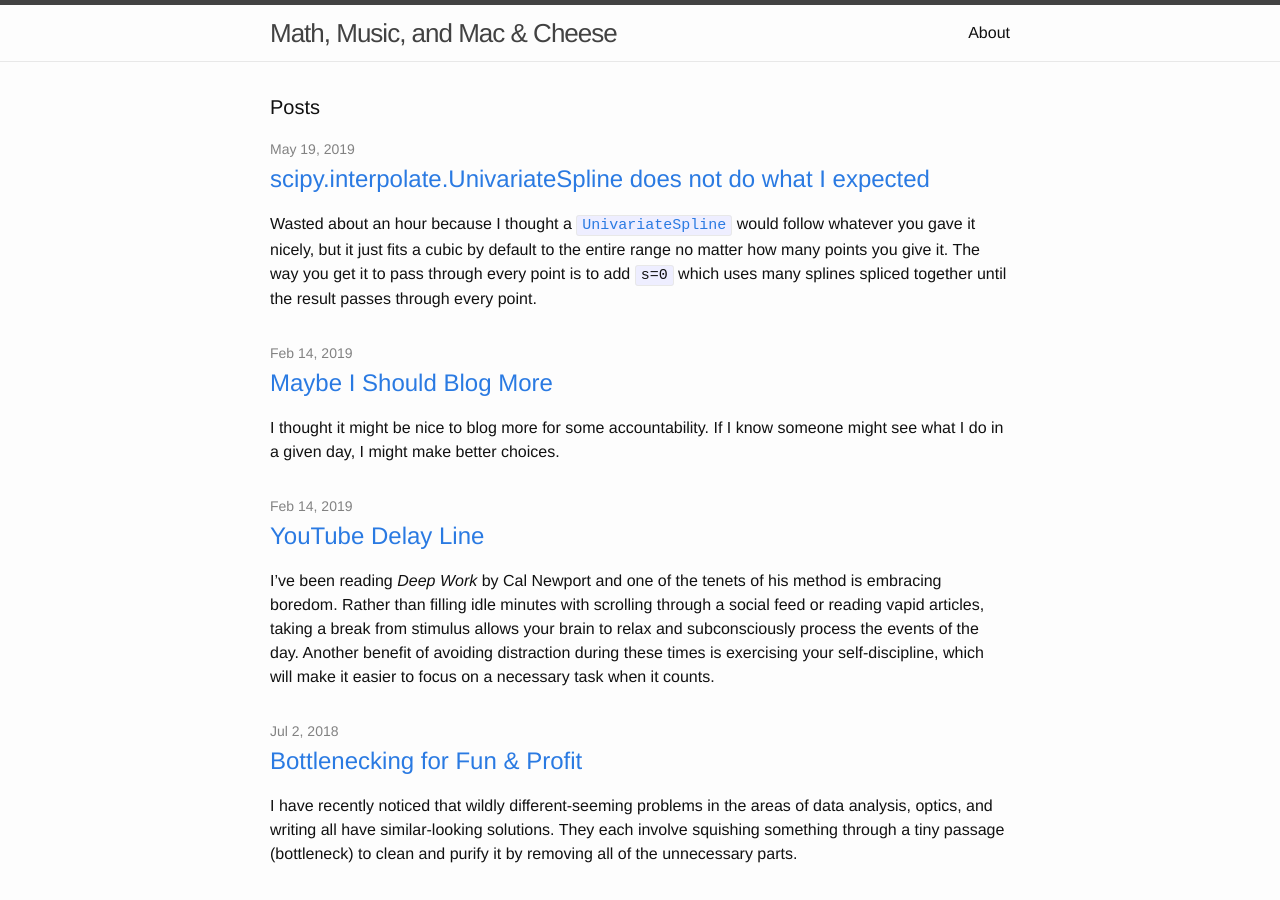
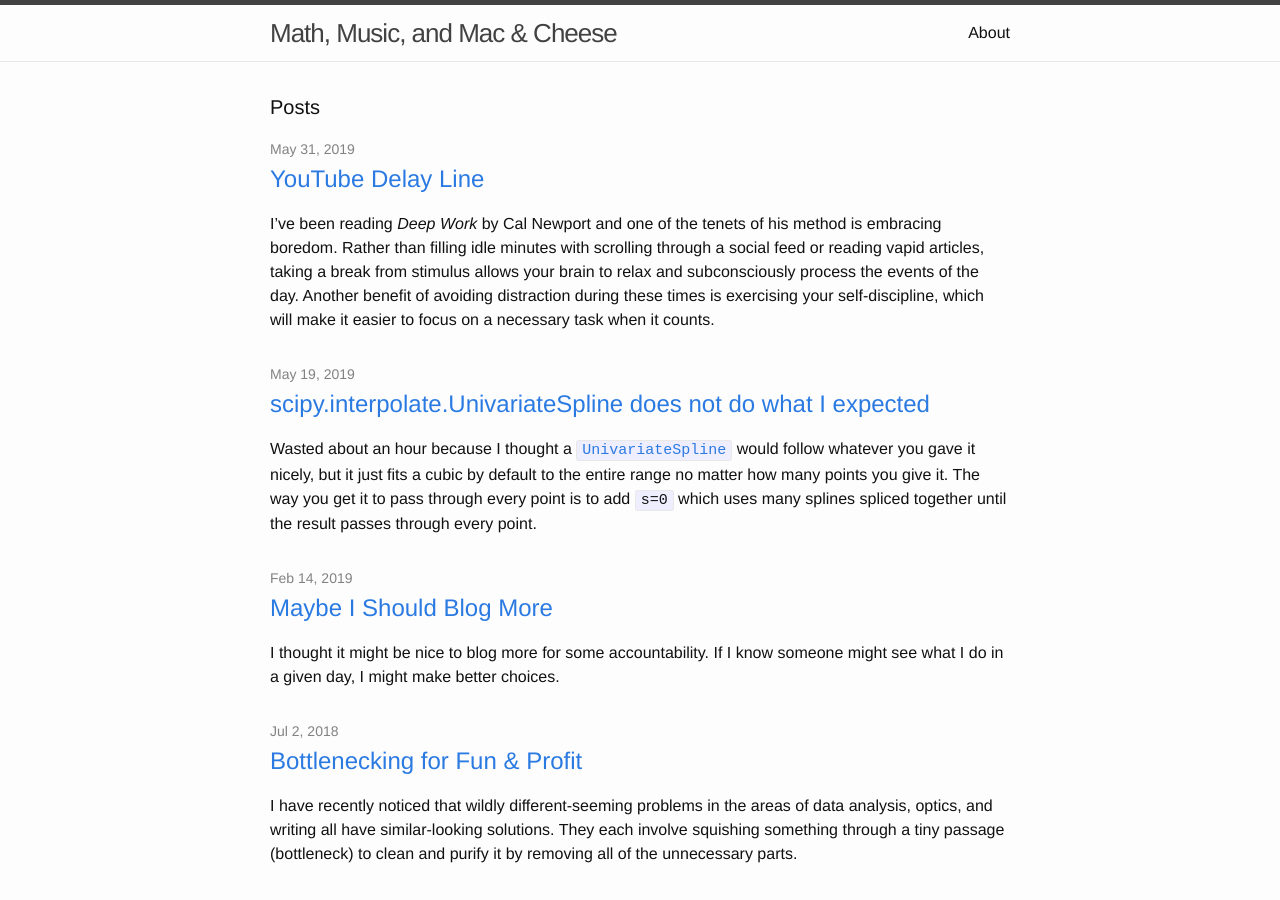
Before and after one commit to robbystk/blag, a Jekyll site: the page built from index.html, in a window 1280 px wide and 900 px high. Built offline with Jekyll 4.4.1, drawn with Linux system fonts in a browser that asks for light colours; formulas are drawn with MathJax 3.

Commit message:
Fix date on youtube post

```diff
--- a/_posts/2019-05-31-youtube-delay-line.md
+++ b/_posts/2019-05-31-youtube-delay-line.md
@@ -1,7 +1,7 @@
 ---
 title:  YouTube Delay Line
 format: post
-date:   2019-02-14 10:06
+date:   2019-05-31 10:06
 ---
 
 I've been reading *Deep Work* by Cal Newport and one of the tenets of his
```
